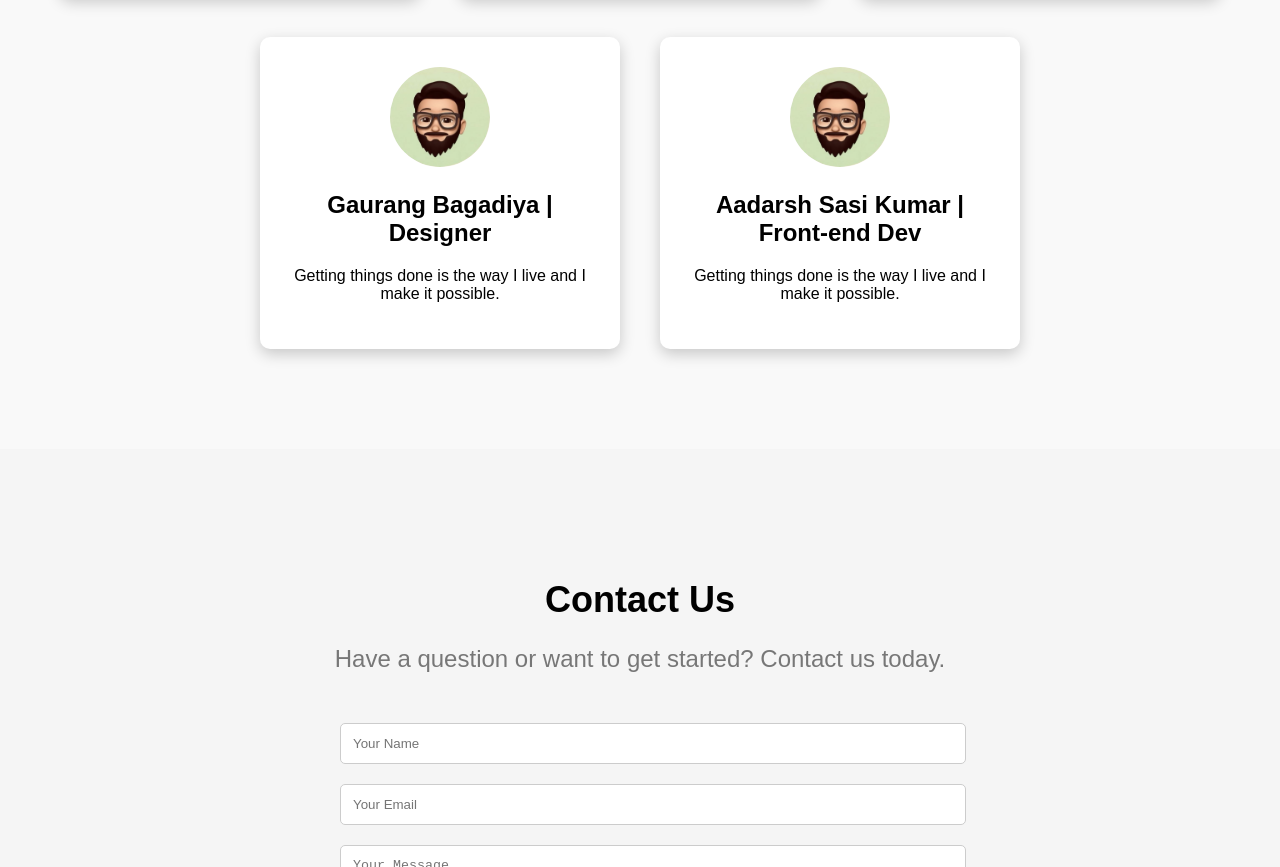
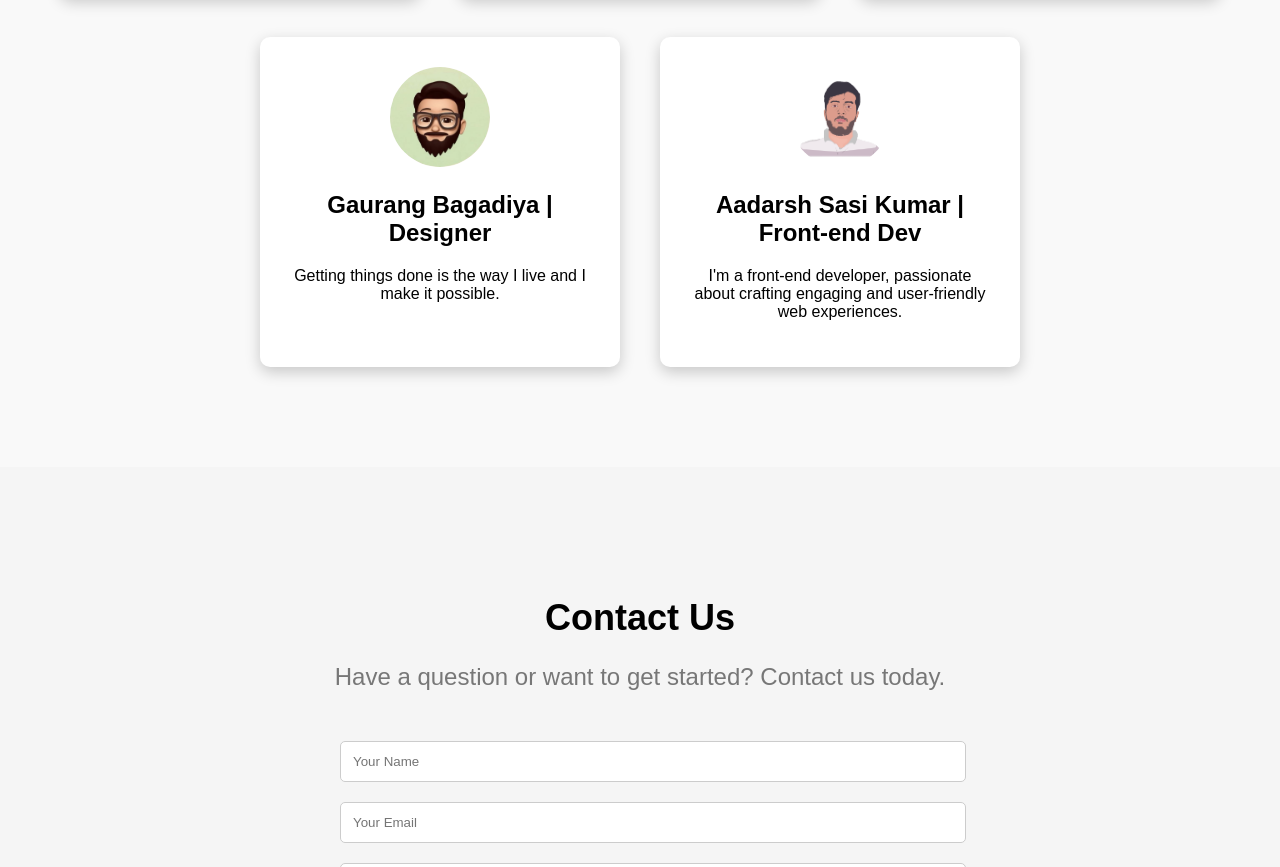
Before and after one commit to aadarshjr123/team-infinity, a plain HTML site: page index.html in a window 1280 px wide. Shown: the part 917-1784 px from the top of the page. Drawn offline with nearby package versions, Linux system fonts and the light colour scheme.

Commit message:
add user profile as well as description

```diff
--- a/index.html
+++ b/index.html
@@ -46,9 +46,9 @@
         <p>Getting things done is the way I live and I make it possible.</p>
       </div>
       <div class="member">
-        <img src="./img/members/Het-Memoji.jpg" alt="Aayush" />
+        <img src="./img/members/aadarsh.png" alt="Aayush" />
         <h2>Aadarsh Sasi Kumar | Front-end Dev</h2>
-        <p>Getting things done is the way I live and I make it possible.</p>
+        <p>I'm a front-end developer, passionate about crafting engaging and user-friendly web experiences.</p>
       </div>
     </section>
 
```
Also changed, not shown: img/members/aadarsh.png (added).
